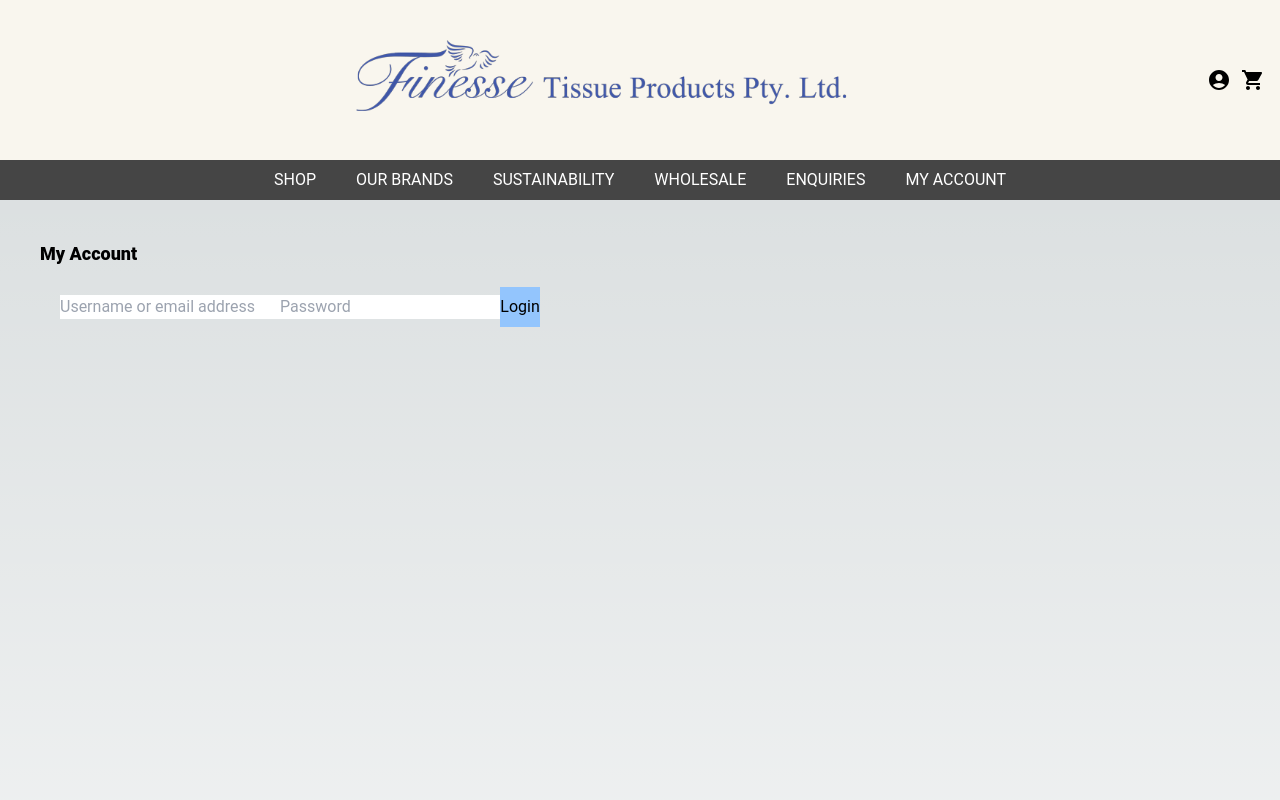
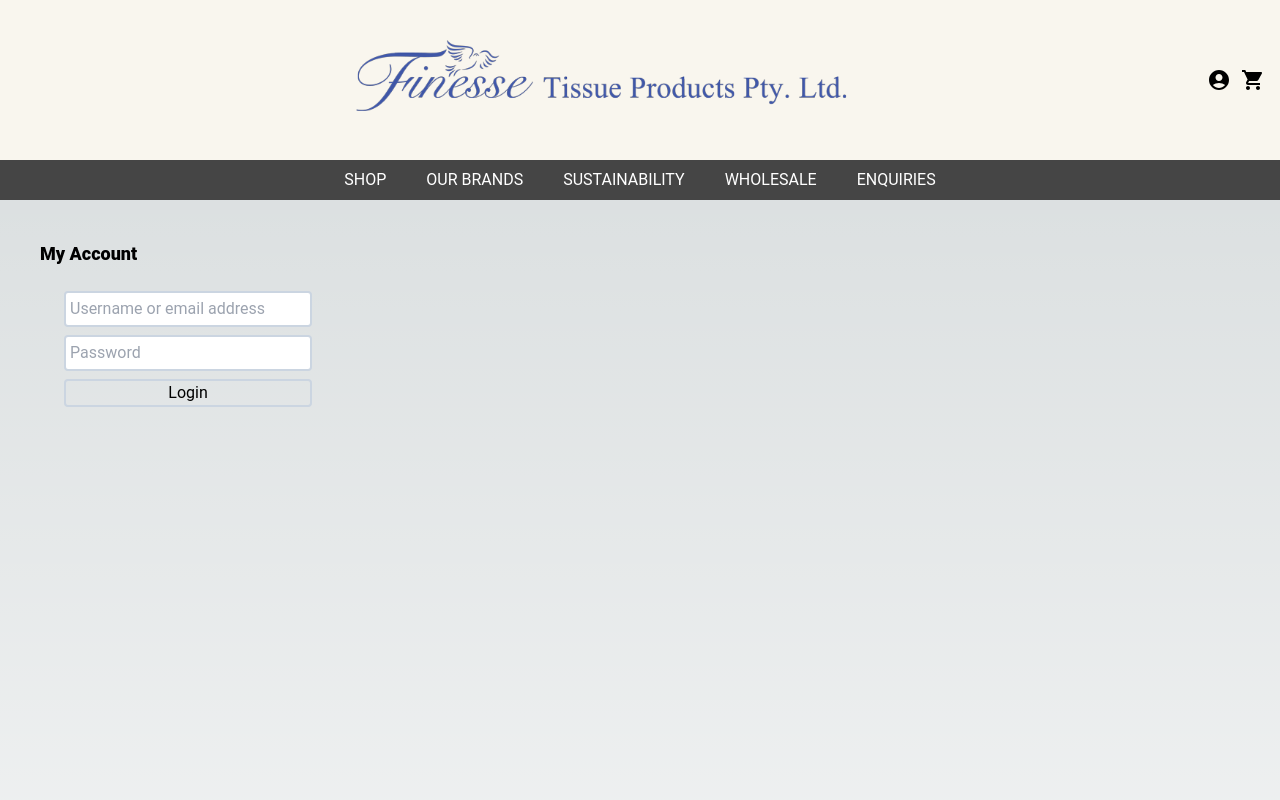
Before and after one commit to bryankeov/Finesse, a Next.js app: page /Account in a window 1280 px wide. Shown: the top 800 px of the page. Built offline with nearby package versions, Linux system fonts and the light colour scheme.

Commit message:
dir structure

```diff
--- a/app/Account/page.js
+++ b/app/Account/page.js
@@ -2,10 +2,39 @@ export default function Page() {
   return (
     <div className="account m-10">
       <h4>My Account</h4>
-      <form className="m-5">
-        <input type="text" placeholder="Username or email address" />
-        <input type="password" placeholder="Password" />
-        <button type="submit" className="w-10 h-10 bg-blue-300">
+      <form className="m-5 flex flex-col w-64">
+        <input
+          type="text"
+          placeholder="Username or email address"
+          className="border-2
+              border-solid
+            border-slate-300
+              m-1
+              p-1
+              rounded
+              flex-1"
+        />
+        <input
+          type="password"
+          placeholder="Password"
+          className="border-2
+              border-solid
+            border-slate-300
+              m-1
+              p-1
+              rounded
+              flex-1"
+        />
+        <button
+          type="submit"
+          className="
+          rounded
+          border-solid
+          border-slate-300
+          border-2
+          m-1
+          "
+        >
           Login
         </button>
       </form>
--- /dev/null
+++ b/app/Cart/page.js
@@ -0,0 +1,7 @@
+import React from "react";
+
+function Cart() {
+  return <div>Cart</div>;
+}
+
+export default Cart;
--- a/app/Sustainability/page.js
+++ b/app/Sustainability/page.js
@@ -3,7 +3,7 @@ import Image from "next/image";
 
 export default function Page() {
   return (
-    <div className="sustainability">
+    <div className="sustainability m-5">
       <Image
         className="float-right w-96 h-auto"
         src={SusTrees}
@@ -14,17 +14,20 @@ export default function Page() {
         manufacturing processes on the environment and ensure that all of our
         paper products meet Australian standards.
       </p>
+      <br />
       <p className="sus-text">
         Our commitment to minimizing waste is evident through the recycling of
         excess paper products during manufacturing and the repurposing of
         offcuts and wastepaper by paper mills into products like outer cartons
         and cupboard products.
       </p>
+      <br />
       <p className="sus-text">
         Unlike other bathroom tissue products in Australia that can cause
         blockages in sewage pipes due to their inability to break down, our
         bathroom tissue products are fully biodegradable.
       </p>
+      <br />
       <p className="sus-text">
         We have been dedicated to environmental sustainability for over 20 years
         and will continue to prioritize reducing the potential impact of our
--- a/app/api/hello/route.ts
+++ /dev/null
@@ -1,3 +0,0 @@
-export async function GET(request: Request) {
-  return new Response('Hello, Next.js!')
-}
--- a/components/Header.js
+++ b/components/Header.js
@@ -16,8 +16,12 @@ export default function Header() {
         </Link>
       </div>
       <div className="header-icons">
-        <Account className="header-icon" />
-        <Cart className="header-icon" />
+        <Link href="/Account">
+          <Account className="header-icon" />
+        </Link>
+        <Link href="/Cart">
+          <Cart className="header-icon" />
+        </Link>
       </div>
     </div>
   );
--- a/components/Menu.js
+++ b/components/Menu.js
@@ -19,9 +19,6 @@ export default function Menu() {
       <Link href="/Enquiries" className="menu-link">
         ENQUIRIES
       </Link>
-      <Link href="/Account" className="menu-link">
-        MY ACCOUNT
-      </Link>
     </div>
   );
 }
--- a/package.json
+++ b/package.json
@@ -17,6 +17,7 @@
     "@types/react": "18.0.37",
     "@types/react-dom": "18.0.11",
     "autoprefixer": "10.4.14",
+    "dotenv": "^16.3.1",
     "eslint": "8.38.0",
     "eslint-config-next": "13.3.0",
     "latest": "^0.2.0",
```
Also changed, not shown: 1 other file (tests, documents, lock files or other folders).
